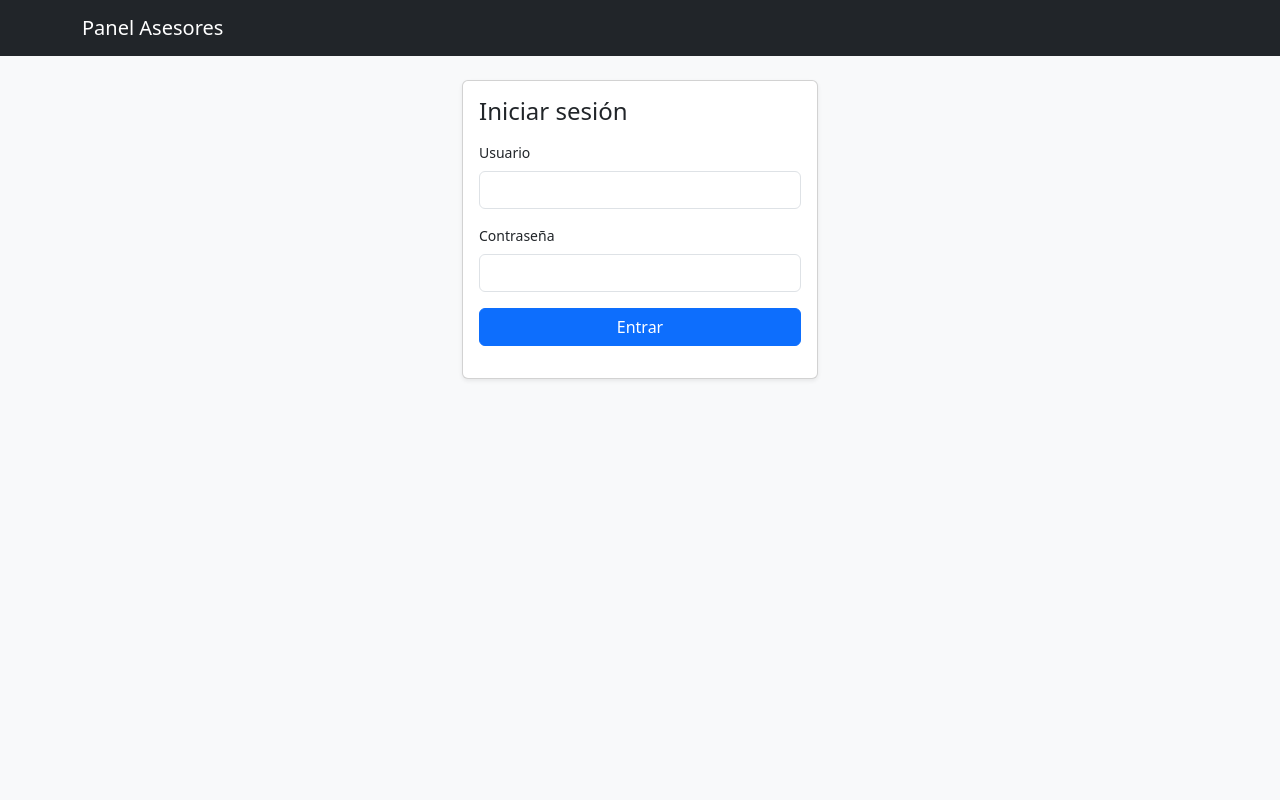
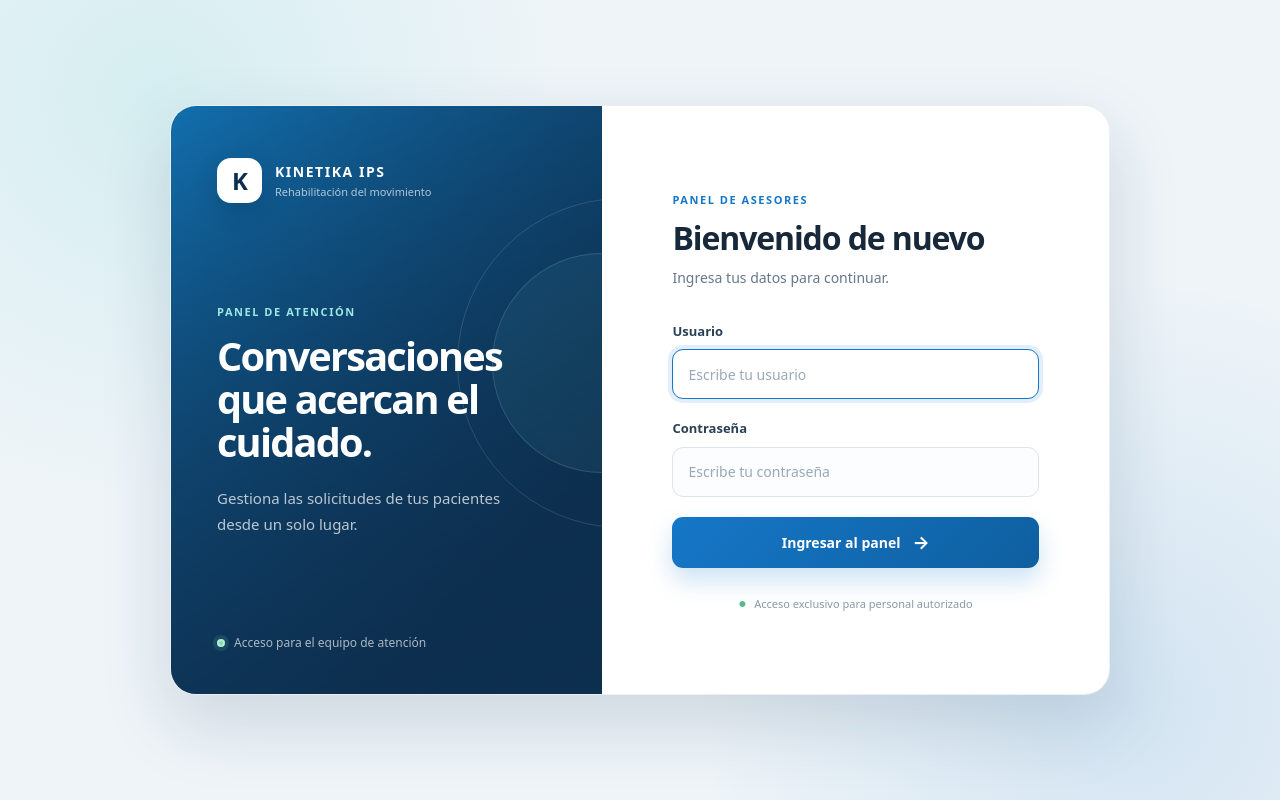
Before and after one commit to ArleyCalderon/chatbot-twilio-Kinetika, a FastAPI app: page /panel/login in a window 1280 px wide. Run offline with FastAPI, Linux system fonts and the light colour scheme.

Commit message:
Mejora login y corrige estado del comedero

```diff
--- a/Core/db.py
+++ b/Core/db.py
@@ -78,6 +78,7 @@ def init_db():
                     pending_command TEXT,
                     command_id TEXT,
                     command_status TEXT,
+                    command_sent_at TIMESTAMPTZ,
 
                     last_command TEXT,
                     last_result TEXT,
@@ -112,6 +113,11 @@ def init_db():
                     )
                 );
             """)
+            # Migración compatible con instalaciones donde la tabla ya existía.
+            cur.execute("""
+                ALTER TABLE comedero_state
+                ADD COLUMN IF NOT EXISTS command_sent_at TIMESTAMPTZ;
+            """)
 
 
             conn.commit()
--- a/Templates/base.html
+++ b/Templates/base.html
@@ -14,10 +14,11 @@
   {% block extra_css %}{% endblock %}
 </head>
 
-<body class="bg-light">
+<body class="bg-light {{ body_class or '' }}">
+  {% if not hide_nav %}
   <nav class="navbar navbar-expand-lg navbar-dark bg-dark">
     <div class="container">
-      <a class="navbar-brand" href="/panel">Panel Asesores</a>
+      <a class="navbar-brand" href="/panel">Panel de asesores</a>
 
       {% if user %}
       <div class="d-flex align-items-center gap-3">
@@ -40,8 +41,9 @@
       </div>
     </div>
   </nav>
+  {% endif %}
 
-  <main class="container py-4">
+  <main class="{{ main_class or 'container py-4' }}">
     {% block content %}{% endblock %}
   </main>
 
--- a/Templates/login.html
+++ b/Templates/login.html
@@ -1,36 +1,89 @@
 {% extends "base.html" %}
-{% set title = "Login" %}
+{% set title = "Iniciar sesión | Kinetika IPS" %}
+{% set hide_nav = true %}
+{% set body_class = "login-page" %}
+{% set main_class = "login-main" %}
+
+{% block extra_css %}
+<link rel="stylesheet" href="{{ url_for('static', path='css/login.css') }}">
+{% endblock %}
 
 {% block content %}
-<div class="row justify-content-center">
-  <div class="col-12 col-md-5 col-lg-4">
-    <div class="card shadow-sm">
-      <div class="card-body">
-        <h4 class="mb-3">Iniciar sesión</h4>
+<section class="login-shell" aria-labelledby="login-title">
+  <div class="login-card">
+    <aside class="login-welcome">
+      <div class="brand-lockup">
+        <span class="brand-mark" aria-hidden="true">K</span>
+        <div>
+          <div class="brand-name">KINETIKA IPS</div>
+          <div class="brand-subtitle">Rehabilitación del movimiento</div>
+        </div>
+      </div>
+
+      <div class="welcome-copy">
+        <span class="welcome-kicker">Panel de atención</span>
+        <h1>Conversaciones que acercan el cuidado.</h1>
+        <p>Gestiona las solicitudes de tus pacientes desde un solo lugar.</p>
+      </div>
+
+      <div class="welcome-status">
+        <span class="status-dot" aria-hidden="true"></span>
+        Acceso para el equipo de atención
+      </div>
+    </aside>
+
+    <div class="login-form-panel">
+      <div class="mobile-brand" aria-label="Kinetika IPS">
+        <span class="brand-mark" aria-hidden="true">K</span>
+        <span class="brand-name">KINETIKA IPS</span>
+      </div>
+
+      <div class="login-heading">
+        <span class="login-eyebrow">Panel de asesores</span>
+        <h2 id="login-title">Bienvenido de nuevo</h2>
+        <p>Ingresa tus datos para continuar.</p>
+      </div>
 
       {% if error %}
-          <div class="alert alert-danger">{{ error }}</div>
+        <div class="login-alert" role="alert">
+          <span aria-hidden="true">!</span>
+          {{ error }}
+        </div>
       {% endif %}
 
       <form method="post" action="/panel/login">
-          <div class="mb-3">
-            <label class="form-label">Usuario</label>
-            <input class="form-control" type="text" name="username" required>
+        <div class="login-field">
+          <label for="username">Usuario</label>
+          <input id="username"
+                 type="text"
+                 name="username"
+                 autocomplete="username"
+                 placeholder="Escribe tu usuario"
+                 autofocus
+                 required>
         </div>
 
-          <div class="mb-3">
-            <label class="form-label">Contraseña</label>
-            <input class="form-control" type="password" name="password" required>
+        <div class="login-field">
+          <label for="password">Contraseña</label>
+          <input id="password"
+                 type="password"
+                 name="password"
+                 autocomplete="current-password"
+                 placeholder="Escribe tu contraseña"
+                 required>
         </div>
 
-          <button class="btn btn-primary w-100" type="submit">Entrar</button>
+        <button class="login-submit" type="submit">
+          Ingresar al panel
+          <span aria-hidden="true">→</span>
+        </button>
+      </form>
 
-          <p class="text-muted small mt-3 mb-0">
-            <!--Tip: en Render configura <code>PANEL_USER</code> y <code>PANEL_PASS</code>.-->
+      <p class="login-note">
+        <span aria-hidden="true">●</span>
+        Acceso exclusivo para personal autorizado
       </p>
-        </form>
     </div>
   </div>
-  </div>
-</div>
+</section>
 {% endblock %}
--- /dev/null
+++ b/static/css/login.css
@@ -0,0 +1,431 @@
+.login-page {
+  --login-navy: #0d2f4f;
+  --login-blue: #1677c8;
+  --login-blue-dark: #0e5f9f;
+  --login-text: #16283a;
+  --login-muted: #66788a;
+  --login-border: #dbe5ed;
+  min-width: 320px;
+  background:
+    radial-gradient(circle at 12% 12%, rgba(100, 210, 209, .18), transparent 30%),
+    radial-gradient(circle at 88% 88%, rgba(22, 119, 200, .13), transparent 32%),
+    #eef4f8 !important;
+}
+
+.login-main {
+  min-height: 100vh;
+  display: grid;
+  place-items: center;
+  padding: 20px 32px;
+}
+
+.login-shell {
+  width: min(940px, 100%);
+}
+
+.login-card {
+  display: grid;
+  grid-template-columns: minmax(0, .92fr) minmax(380px, 1.08fr);
+  min-height: min(590px, calc(100vh - 40px));
+  overflow: hidden;
+  border: 1px solid rgba(13, 47, 79, .08);
+  border-radius: 26px;
+  background: #fff;
+  box-shadow: 0 28px 70px rgba(13, 47, 79, .15);
+}
+
+.login-welcome {
+  position: relative;
+  isolation: isolate;
+  display: flex;
+  flex-direction: column;
+  padding: 52px 46px 42px;
+  overflow: hidden;
+  color: #fff;
+  background:
+    linear-gradient(155deg, rgba(9, 40, 68, .12), rgba(13, 47, 79, .9)),
+    linear-gradient(135deg, #1379bd, #0d2f4f 78%);
+}
+
+.login-welcome::before,
+.login-welcome::after {
+  position: absolute;
+  z-index: -1;
+  content: "";
+  border: 1px solid rgba(255, 255, 255, .13);
+  border-radius: 50%;
+}
+
+.login-welcome::before {
+  width: 330px;
+  height: 330px;
+  right: -185px;
+  top: 92px;
+}
+
+.login-welcome::after {
+  width: 220px;
+  height: 220px;
+  right: -110px;
+  top: 147px;
+  background: rgba(100, 210, 209, .07);
+}
+
+.brand-lockup,
+.mobile-brand {
+  display: flex;
+  align-items: center;
+  gap: 13px;
+}
+
+.brand-mark {
+  display: inline-grid;
+  flex: 0 0 auto;
+  width: 45px;
+  height: 45px;
+  place-items: center;
+  border: 1px solid rgba(255, 255, 255, .28);
+  border-radius: 14px;
+  color: var(--login-navy);
+  background: #fff;
+  box-shadow: 0 9px 24px rgba(4, 24, 42, .16);
+  font-size: 24px;
+  font-weight: 800;
+  letter-spacing: -.04em;
+}
+
+.brand-name {
+  color: inherit;
+  font-size: 14px;
+  font-weight: 800;
+  letter-spacing: .11em;
+}
+
+.brand-subtitle {
+  margin-top: 2px;
+  color: rgba(255, 255, 255, .68);
+  font-size: 11px;
+}
+
+.welcome-copy {
+  margin: auto 0;
+}
+
+.welcome-kicker,
+.login-eyebrow {
+  display: inline-block;
+  margin-bottom: 15px;
+  font-size: 11px;
+  font-weight: 800;
+  letter-spacing: .14em;
+  text-transform: uppercase;
+}
+
+.welcome-kicker {
+  color: #9de7e5;
+}
+
+.welcome-copy h1 {
+  max-width: 310px;
+  margin: 0;
+  font-size: clamp(34px, 3.1vw, 44px);
+  font-weight: 750;
+  line-height: 1.08;
+  letter-spacing: -.045em;
+}
+
+.welcome-copy p {
+  max-width: 290px;
+  margin: 22px 0 0;
+  color: rgba(255, 255, 255, .72);
+  font-size: 15px;
+  line-height: 1.7;
+}
+
+.welcome-status {
+  display: flex;
+  align-items: center;
+  gap: 9px;
+  color: rgba(255, 255, 255, .65);
+  font-size: 12px;
+}
+
+.status-dot {
+  width: 8px;
+  height: 8px;
+  border: 2px solid rgba(255, 255, 255, .45);
+  border-radius: 50%;
+  background: #79e0b2;
+  box-shadow: 0 0 0 4px rgba(121, 224, 178, .12);
+}
+
+.login-form-panel {
+  display: flex;
+  flex-direction: column;
+  justify-content: center;
+  padding: 64px 70px;
+}
+
+.mobile-brand {
+  display: none;
+}
+
+.login-eyebrow {
+  margin-bottom: 12px;
+  color: var(--login-blue);
+}
+
+.login-heading h2 {
+  margin: 0;
+  color: var(--login-text);
+  font-size: 32px;
+  font-weight: 750;
+  line-height: 1.15;
+  letter-spacing: -.035em;
+}
+
+.login-heading p {
+  margin: 10px 0 34px;
+  color: var(--login-muted);
+  font-size: 14px;
+}
+
+.login-alert {
+  display: flex;
+  align-items: center;
+  gap: 10px;
+  margin: -14px 0 20px;
+  padding: 11px 13px;
+  border: 1px solid #f1c6cb;
+  border-radius: 10px;
+  color: #9d2633;
+  background: #fff4f5;
+  font-size: 13px;
+}
+
+.login-alert span {
+  display: inline-grid;
+  width: 20px;
+  height: 20px;
+  place-items: center;
+  border-radius: 50%;
+  color: #fff;
+  background: #c73b4a;
+  font-weight: 800;
+}
+
+.login-field {
+  margin-bottom: 20px;
+}
+
+.login-field label {
+  display: block;
+  margin-bottom: 8px;
+  color: #2b4054;
+  font-size: 13px;
+  font-weight: 700;
+}
+
+.login-field input {
+  width: 100%;
+  height: 50px;
+  padding: 0 15px;
+  border: 1px solid var(--login-border);
+  border-radius: 11px;
+  outline: none;
+  color: var(--login-text);
+  background: #fbfdfe;
+  font: inherit;
+  transition: border-color .18s ease, box-shadow .18s ease, background .18s ease;
+}
+
+.login-field input::placeholder {
+  color: #9aa9b7;
+}
+
+.login-field input:hover {
+  border-color: #b8cad8;
+  background: #fff;
+}
+
+.login-field input:focus {
+  border-color: var(--login-blue);
+  background: #fff;
+  box-shadow: 0 0 0 4px rgba(22, 119, 200, .12);
+}
+
+.login-submit {
+  display: flex;
+  width: 100%;
+  height: 51px;
+  align-items: center;
+  justify-content: center;
+  gap: 12px;
+  margin-top: 8px;
+  border: 0;
+  border-radius: 11px;
+  color: #fff;
+  background: linear-gradient(135deg, var(--login-blue), var(--login-blue-dark));
+  box-shadow: 0 12px 25px rgba(22, 119, 200, .22);
+  font-size: 14px;
+  font-weight: 750;
+  transition: transform .18s ease, box-shadow .18s ease, filter .18s ease;
+}
+
+.login-submit span {
+  font-size: 18px;
+  line-height: 1;
+  transition: transform .18s ease;
+}
+
+.login-submit:hover {
+  filter: brightness(1.04);
+  box-shadow: 0 15px 30px rgba(22, 119, 200, .28);
+  transform: translateY(-1px);
+}
+
+.login-submit:hover span {
+  transform: translateX(3px);
+}
+
+.login-submit:active {
+  transform: translateY(0);
+}
+
+.login-submit:focus-visible {
+  outline: 3px solid rgba(22, 119, 200, .28);
+  outline-offset: 3px;
+}
+
+.login-note {
+  display: flex;
+  align-items: center;
+  justify-content: center;
+  gap: 8px;
+  margin: 28px 0 0;
+  color: #8a99a6;
+  font-size: 11px;
+}
+
+.login-note span {
+  color: #58ba8a;
+  font-size: 8px;
+}
+
+@media (min-width: 761px) and (max-height: 650px) {
+  .login-main {
+    padding-block: 14px;
+  }
+
+  .login-card {
+    min-height: calc(100vh - 28px);
+  }
+
+  .login-welcome {
+    padding: 30px 46px 26px;
+  }
+
+  .welcome-copy h1 {
+    font-size: 36px;
+  }
+
+  .welcome-copy p {
+    margin-top: 14px;
+    line-height: 1.55;
+  }
+
+  .login-form-panel {
+    padding-block: 28px;
+  }
+
+  .login-heading p {
+    margin: 8px 0 20px;
+  }
+
+  .login-field {
+    margin-bottom: 14px;
+  }
+
+  .login-field input {
+    height: 47px;
+  }
+
+  .login-submit {
+    height: 48px;
+    margin-top: 4px;
+  }
+
+  .login-note {
+    margin-top: 18px;
+  }
+}
+
+@media (max-width: 760px) {
+  .login-main {
+    padding: 22px;
+  }
+
+  .login-card {
+    display: block;
+    min-height: auto;
+    border-radius: 22px;
+  }
+
+  .login-welcome {
+    display: none;
+  }
+
+  .login-form-panel {
+    min-height: min(600px, calc(100vh - 44px));
+    padding: 42px 34px;
+  }
+
+  .mobile-brand {
+    display: flex;
+    margin-bottom: auto;
+    color: var(--login-navy);
+  }
+
+  .mobile-brand .brand-mark {
+    color: #fff;
+    background: linear-gradient(135deg, var(--login-blue), var(--login-navy));
+  }
+
+  .login-heading {
+    margin-top: 55px;
+  }
+
+  .login-note {
+    margin-top: auto;
+    padding-top: 34px;
+  }
+}
+
+@media (max-width: 400px) {
+  .login-main {
+    padding: 0;
+  }
+
+  .login-card {
+    min-height: 100vh;
+    border: 0;
+    border-radius: 0;
+  }
+
+  .login-form-panel {
+    min-height: 100vh;
+    padding: 34px 24px;
+  }
+
+  .login-heading h2 {
+    font-size: 29px;
+  }
+}
+
+@media (prefers-reduced-motion: reduce) {
+  .login-field input,
+  .login-submit,
+  .login-submit span {
+    transition: none;
+  }
+}
```
Lines whose indentation alone changed are shown as unchanged.
